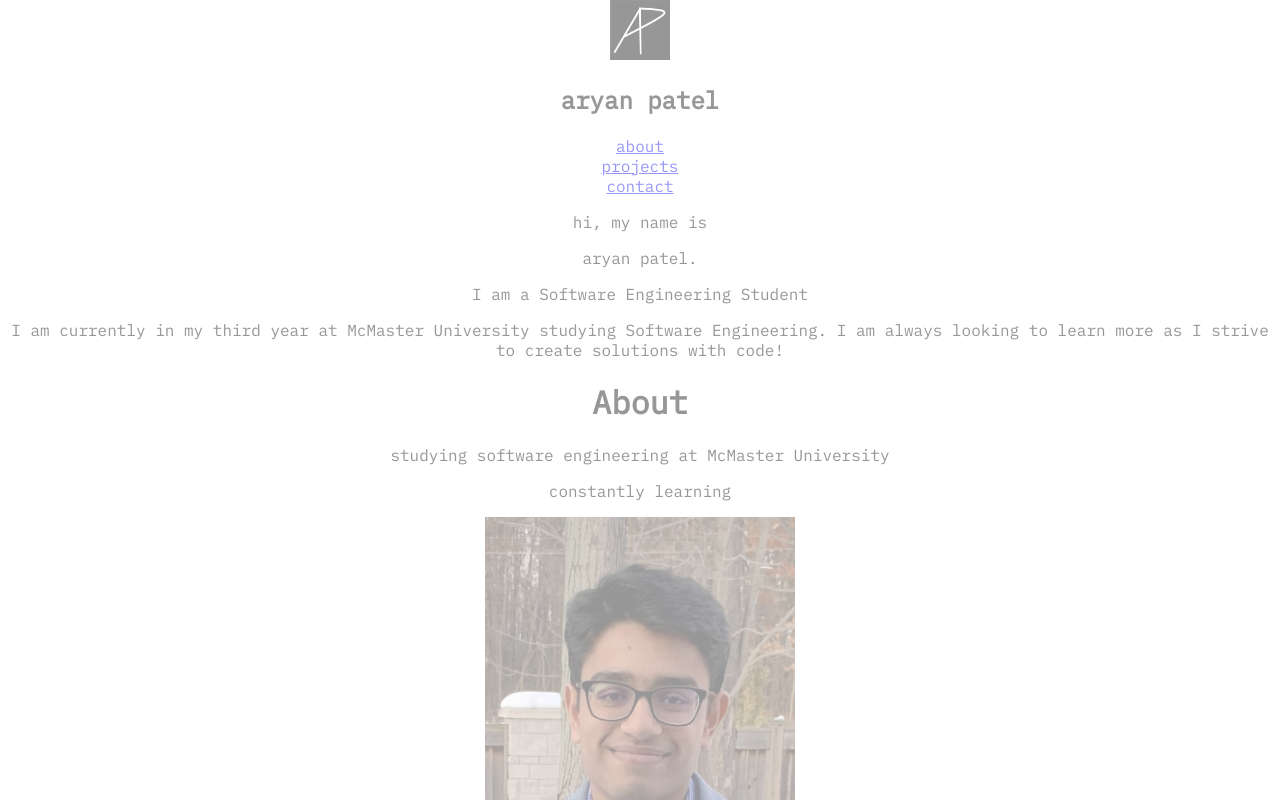
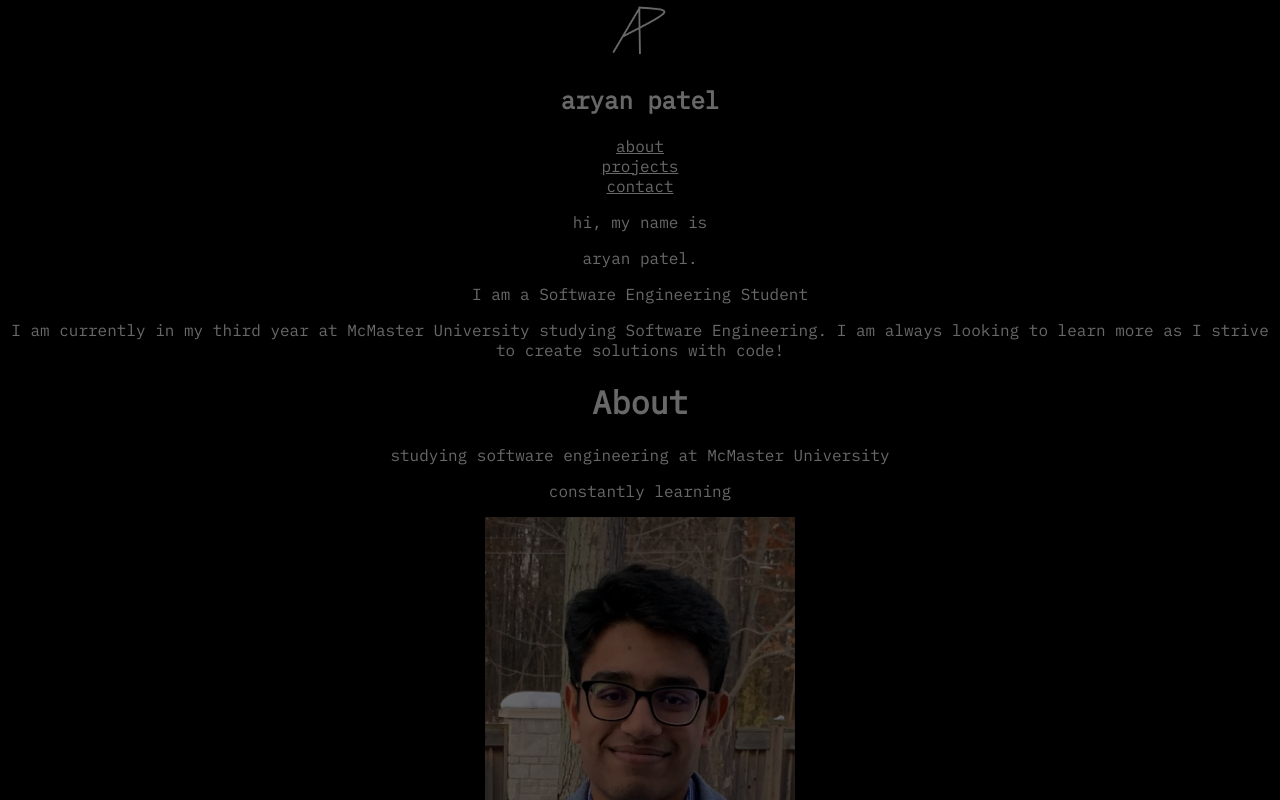
Before and after one commit to Aryanpatel335/PersonalWebsite, a React (Create React App) app: page / in a window 1280 px wide. Shown: the top 800 px of the page. Built offline with nearby package versions, Linux system fonts and the light colour scheme.

Commit message:
fading in changes

```diff
--- a/src/App.css
+++ b/src/App.css
@@ -1,5 +1,7 @@
 .App {
   text-align: center;
+  background-color: black;
+  color: white;
 }
 
 .home {
--- a/src/components/Contact/Contact.js
+++ b/src/components/Contact/Contact.js
@@ -1,5 +1,5 @@
 import React from "react";
-
+import "./Contact.css";
 export const Contact = () => {
   return (
     <div id="contact">
--- a/src/components/Nav/Nav.css
+++ b/src/components/Nav/Nav.css
@@ -0,0 +1,3 @@
+.nav-item a {
+  color: white;
+}
--- a/src/components/Nav/Nav.js
+++ b/src/components/Nav/Nav.js
@@ -1,5 +1,6 @@
 import React from "react";
 import logo_AP from "../../resources/logo_AP.png";
+import "./Nav.css";
 export const Nav = () => {
   return (
     <nav id="navbar">
--- a/src/index.css
+++ b/src/index.css
@@ -1,5 +1,9 @@
+html,
 body {
-  margin: 0;
+  width: 100%;
+  height: 100%;
+  margin: 0px;
+  padding: 0px;
   font-family: "IBM Plex Mono", monospace;
 }
 
```
Also changed, not shown: public/logo_AP.png, src/resources/logo_AP.png.
